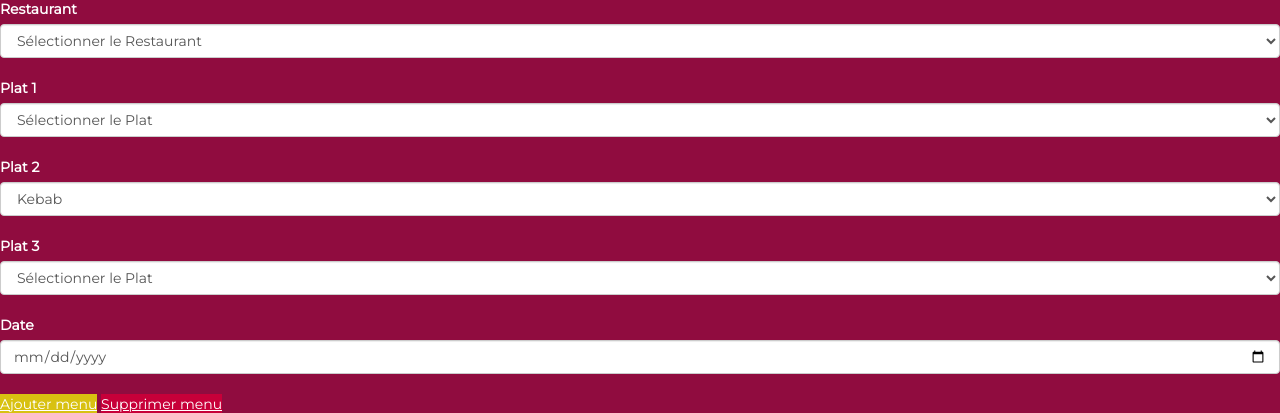
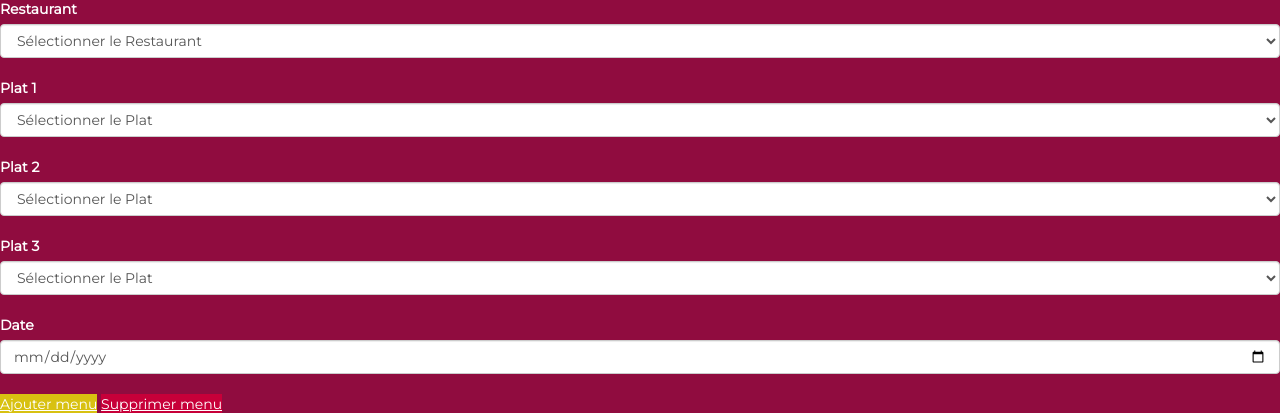
Before and after one commit to alexaufauvre/projetWeb, a PHP site: page /html/view/v_editMenu.php in a window 1280 px wide. Shown: the part 73-486 px from the top of the page. Run offline with PHP 8.4, Linux system fonts and the light colour scheme; some libraries are stand-ins or nearby versions.

Commit message:
final version

```diff
--- a/html/view/v_editMenu.php
+++ b/html/view/v_editMenu.php
@@ -46,6 +46,7 @@
               <select name="Dish1" class="form-control" id="selDish1">
 
                <option value="Sélectionner le Plat" selected="selected">Sélectionner le Plat</option>
+
                <option value="Kebab">Kebab</option>
                <option value="Frites">Frites</option>
                <option value="Haricots Plats">Haricots Plats</option>
@@ -100,6 +101,8 @@
               <label for="selDish2">Plat 2</label>
 
               <select name="Dish2" class="form-control" id="selDish2">
+
+                <option value="Sélectionner le Plat" selected="selected">Sélectionner le Plat</option>
 
                 <option value="Kebab">Kebab</option>
                 <option value="Frites">Frites</option>
```
